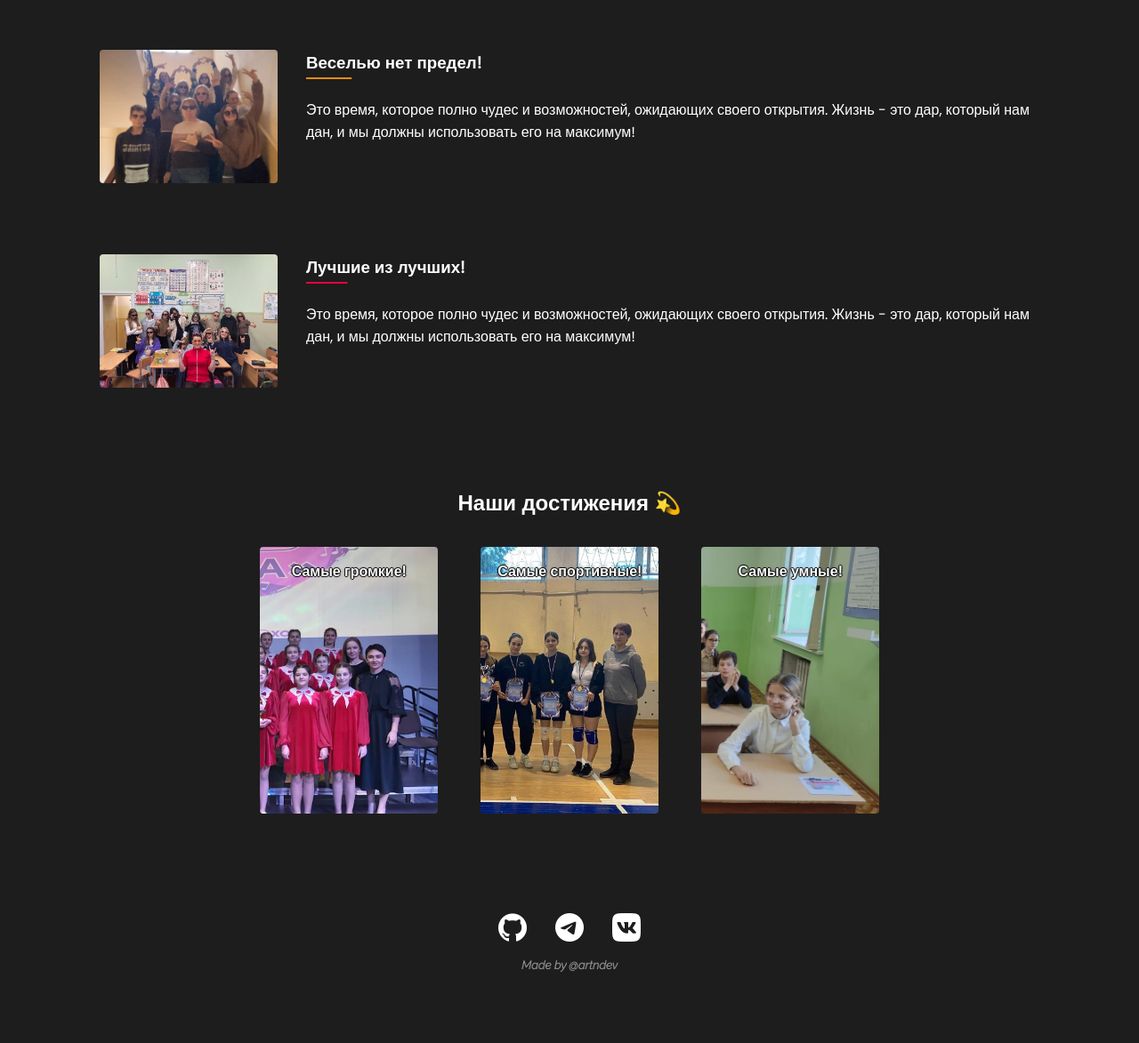
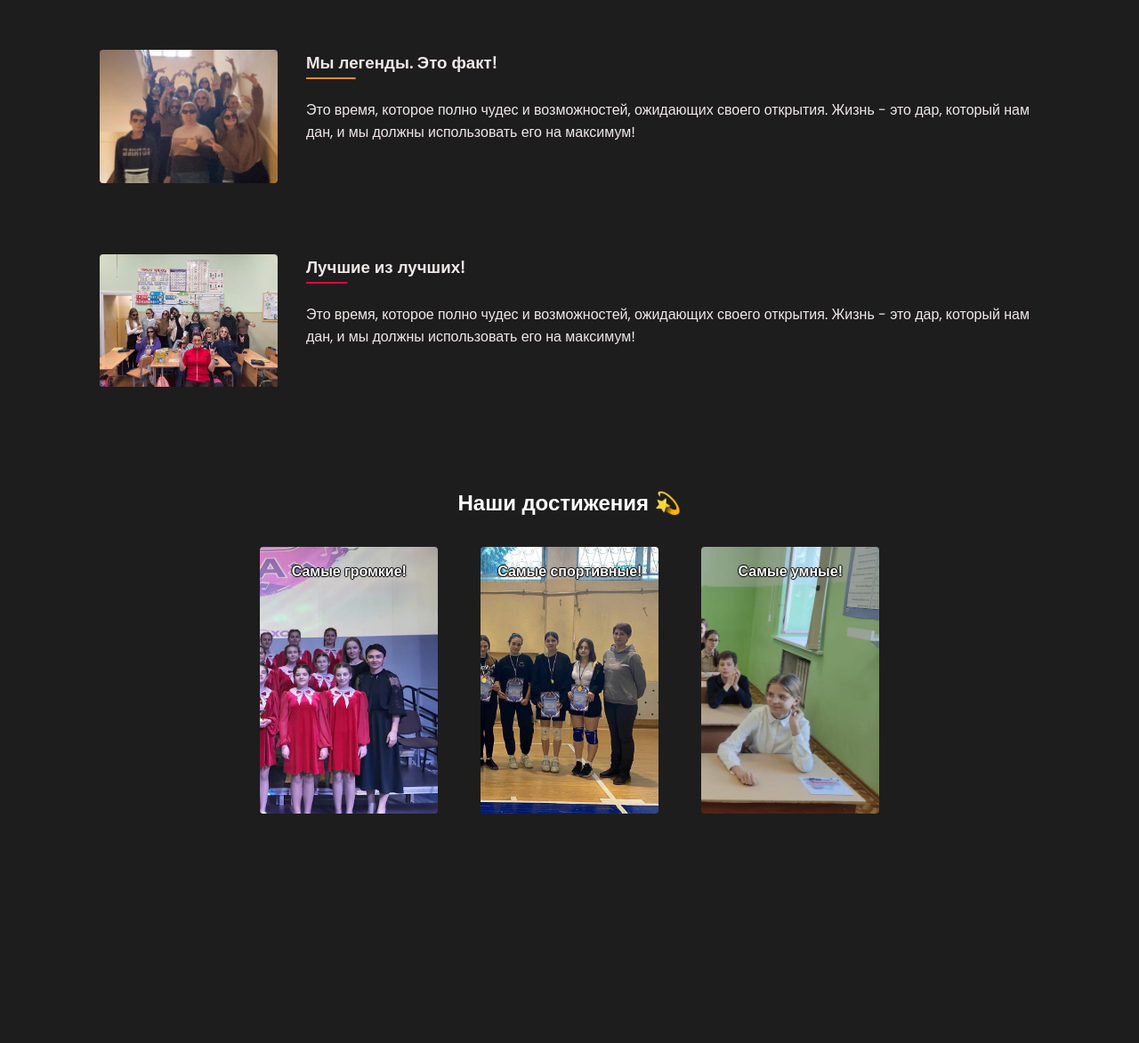
Before and after one commit to artndev/class-site, a website: page public/index.html in a window 1280 px wide. Shown: the part 850-2023 px from the top of the page at 89% size. After the commit the page ends 1877 px from the top, so only its background shows below. Drawn offline with nearby package versions, Linux system fonts and the light colour scheme; files that its build step writes are made by us from their sources.

Commit message:
Massive update v3

```diff
--- a/public/index.html
+++ b/public/index.html
@@ -4,10 +4,11 @@
     <meta charset="UTF-8">
     <meta http-equiv="X-UA-Compatible" content="IE=edge">
     <meta name="viewport" content="width=device-width, initial-scale=1.0">
-    <title>Document</title>
+    <link rel="shortcut icon" href="./img/cool-emoji.ico" type="image/x-icon">
+    <title>Легендарный 7 "Б"</title>
 
+    <link rel="stylesheet" href="./css/style.css">
     <link rel="stylesheet" href="./css/header.css">
-    <link rel="stylesheet" href="./css/style.css">
     <link rel="stylesheet" href="./css/hero.css">
     <link rel="stylesheet" href="./css/about.css">
     <link rel="stylesheet" href="./css/achievements.css">
@@ -56,7 +57,9 @@
 
             <div class="about__container">
                 <div class="about__item">
-                    <img src="./img/cards/life-is-beautiful.jpg" class="about__item-image" alt="">
+                    <div class="about__item-image">
+                        <img src="./img/cards/life-is-beautiful.jpg" id="first" alt="">
+                    </div>
                     <span>
                         <h3 class="title bg-pink">Жизнь прекрасна!</h3>
                         <p>
@@ -68,9 +71,11 @@
                     </span>
                 </div>
                 <div class="about__item" id="second">
-                    <img src="./img/cards/irina-aleksandrovna.jpg" class="about__item-image" alt="">
+                    <div class="about__item-image">
+                        <img src="./img/cards/irina-aleksandrovna.jpg" id="second" alt="">
+                    </div>
                     <span>
-                        <h3 class="title bg-orange">Веселью нет предел!</h3>
+                        <h3 class="title bg-orange">Мы легенды. Это факт!</h3>
                         <p>
                             Это время, которое полно чудес и возможностей,
                             ожидающих своего открытия. Жизнь - это дар,
@@ -80,7 +85,9 @@
                     </span>
                 </div>
                 <div class="about__item">
-                    <img src="./img/cards/elena-anatolevna.jpg" class="about__item-image" alt="">
+                    <div class="about__item-image">
+                        <img src="./img/cards/elena-anatolevna.jpg" id="third" alt="">
+                    </div>
                     <span>
                         <h3 class="title bg-red">Лучшие из лучших!</h3>
                         <p>
@@ -113,7 +120,7 @@
             </div>
         </section>
     </main>
-    <footer>
+    <!-- <footer>
         <div class="social__media">
             <a href="http://" class="social__media-link" target="_blank" rel="noopener noreferrer">
                 <img class="social__media-icon" src="./img/social-media/github.png" alt="">
@@ -126,7 +133,7 @@
             </a>
         </div>
         <h3>Made by @artndev</h3>
-    </footer>
+    </footer> -->
 
     <script src="https://cdnjs.cloudflare.com/ajax/libs/gsap/3.11.4/gsap.min.js"></script>
     <script src="https://cdnjs.cloudflare.com/ajax/libs/gsap/3.11.4/ScrollToPlugin.min.js"></script>
--- a/public/sass/about.scss
+++ b/public/sass/about.scss
@@ -11,23 +11,28 @@
 }
 
 .about__item-image {
+    overflow: hidden;
+    max-width: 200px;
+    height: 150px;
     border-radius: 0.5vh;
-    min-width: 200px;
-    height: 150px;
-    object-fit: cover;
+}
+
+.about__item-image {
+    img {
+        width: 100%;
+        height: auto;
+        transition: scale 3s ease-in-out;
+
+        &#second { transform: translateY(-20%); }
+        &:hover { scale: 1.5; }
+    }
 }
 
 .about__item {
     display: flex;
-    color: white;
+    justify-content: space-evenly;
     gap: 2rem;
-    text-align: left;
+    color: $secondary-color;
 
-    @media screen and (max-width: 460px) {
-        flex-direction: column-reverse;
-        justify-content: center;
-        align-items: center;
-
-        .about__item-image { order: 1;}
-    }
+    @media screen and (max-width: 460px) { flex-direction: column; }
 }
--- a/public/sass/footer.scss
+++ b/public/sass/footer.scss
@@ -1,31 +1,31 @@
-@import url('https://fonts.googleapis.com/css2?family=Raleway:ital,wght@1,300&display=swap');
+// @import url('https://fonts.googleapis.com/css2?family=Raleway:ital,wght@1,300&display=swap');
 
 
-footer {
-    display: flex;
-    justify-content: center;
-    align-items: center;
-    flex-direction: column;
-    font-family: 'Raleway', sans-serif;
-    color: transparentize(white, 0.5);
-    font-size: 0.7em;
-    gap: 1rem;
-    width: 100%;
-    padding-bottom: 5rem;
-}
+// footer {
+//     display: flex;
+//     justify-content: center;
+//     align-items: center;
+//     flex-direction: column;
+//     font-family: 'Raleway', sans-serif;
+//     color: transparentize(white, 0.5);
+//     font-size: 0.7em;
+//     gap: 1rem;
+//     width: 100%;
+//     padding-bottom: 5rem;
+// }
 
-.social__media {
-    display: flex;
-    justify-content: center;
-    align-items: center;
-    gap: 2rem;
-}
+// .social__media {
+//     display: flex;
+//     justify-content: center;
+//     align-items: center;
+//     gap: 2rem;
+// }
 
 
-.social__media-icon {
-    width: 2rem;
-    height: 2rem;
-    transition: transform .15s ease-in-out;
+// .social__media-icon {
+//     width: 2rem;
+//     height: 2rem;
+//     transition: transform .15s ease-in-out;
 
-    &:hover { transform: scale(.95); }
-}
+//     &:hover { transform: scale(.95); }
+// }
--- a/public/sass/style.scss
+++ b/public/sass/style.scss
@@ -12,10 +12,6 @@
 body {
     background-color: #1d1d1d;
     font-family: "Poppins", sans-serif;
-    display: flex;
-    justify-content: center;
-    align-items: center;
-    flex-direction: column;
 }
 
 main {
@@ -41,6 +37,7 @@ a { text-decoration: none; }
 .title {
   padding-bottom: 1rem;
   display: inline-block;
+  width: max-content;
   transition: all .15s ease-in-out;
   overflow: hidden;
 
```
Also changed, not shown: public/css/about.css, public/css/footer.css (deleted), public/css/style.css, public/img/cool-emoji.ico (added).
